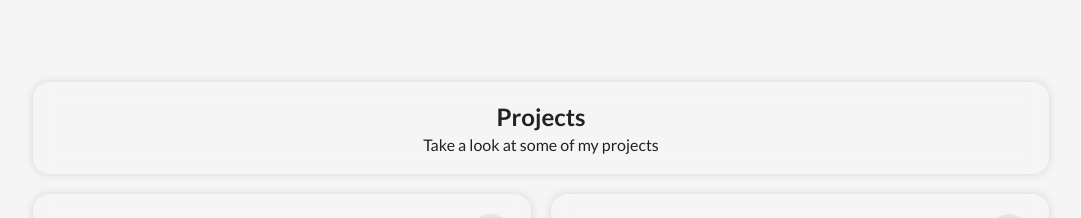
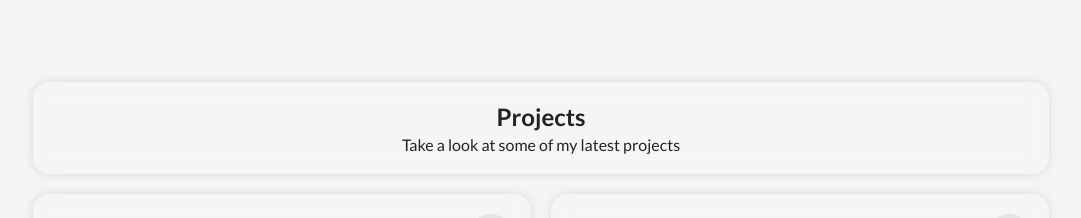
Before and after one commit to luc-as-dev/portfolio-react, a React (Vite) app in the folder client/: page / in a window 1280 px wide. Shown: the part 2500-2718 px from the top of the page, without its empty margins (99-1180 px from the left). Built offline with nearby package versions, Linux system fonts and the light colour scheme.

Commit message:
updated text

```diff
--- a/client/src/components/Sections/ProjectsSection/ProjectsSection.tsx
+++ b/client/src/components/Sections/ProjectsSection/ProjectsSection.tsx
@@ -13,7 +13,7 @@ export default function ProjectsSection({}: Props) {
     <section className="projects-section" id="projects">
       <SectionHeader
         label="Projects"
-        description="Take a look at some of my projects"
+        description="Take a look at some of my latest projects"
       />
       <div className="projects-section-list">
         <ProjectCard
```
